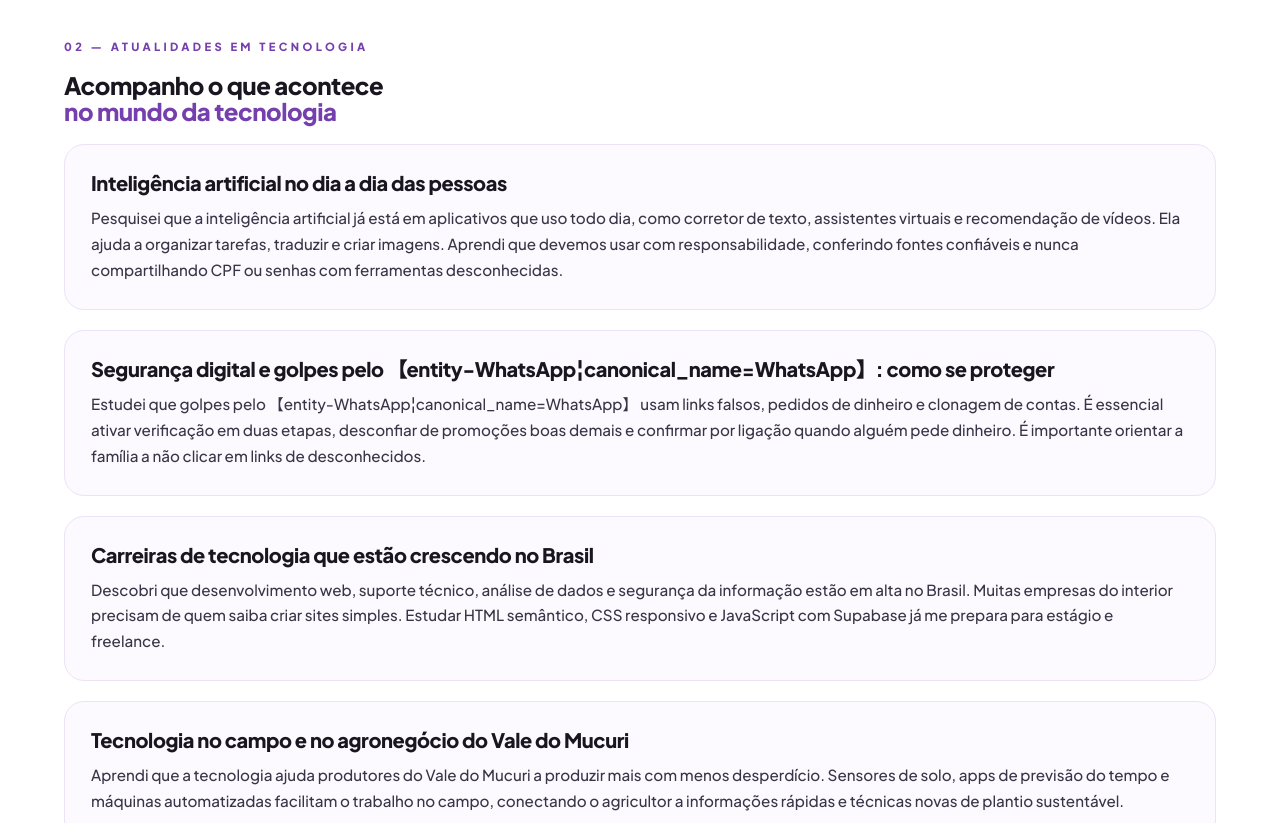
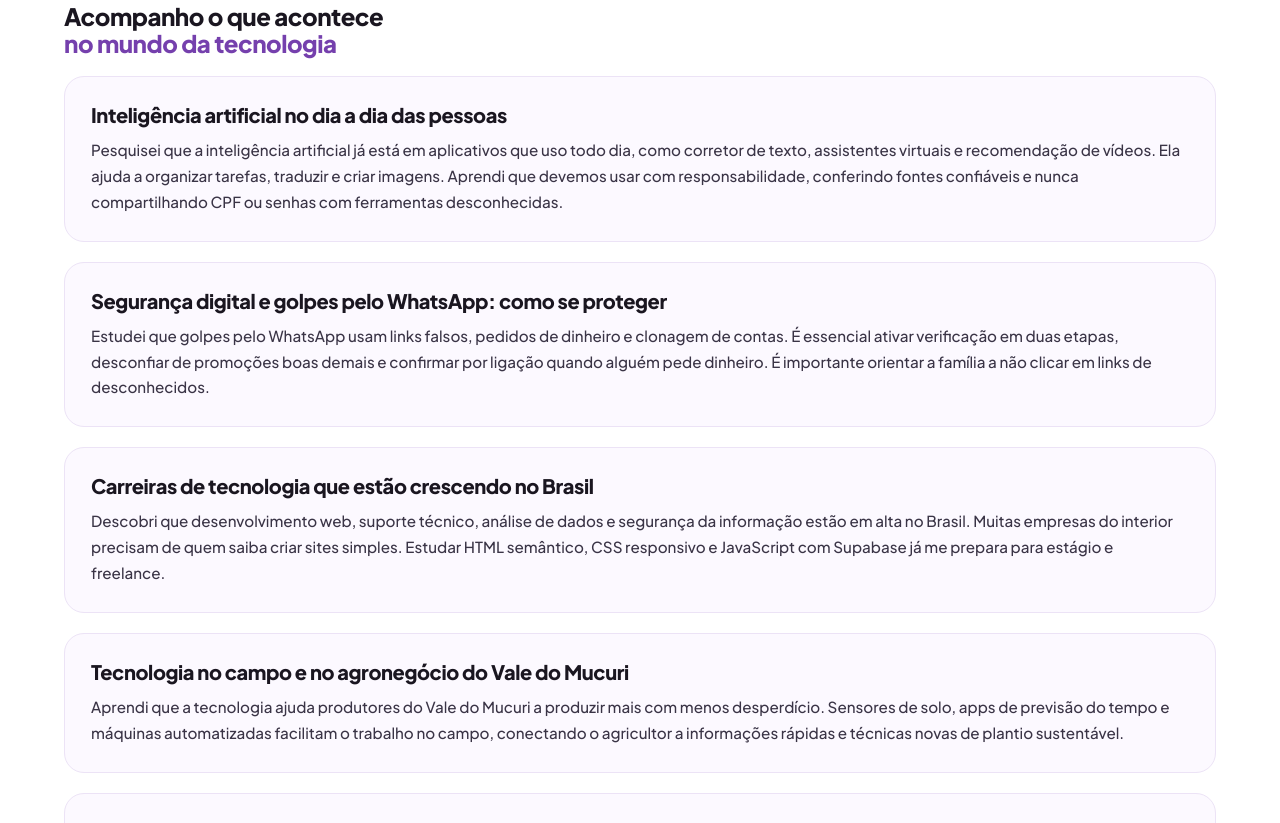
Before and after one commit to anaclaramartinssssssss/minhapaginapessoa, a plain HTML site: page index.html in a window 1280 px wide. Shown: the part 1211-2034 px from the top of the page. Drawn offline with Linux system fonts and the light colour scheme.

Commit message:
Update index.html

```diff
--- a/index.html
+++ b/index.html
@@ -69,7 +69,7 @@ footer{border-top:1px solid var(--border);padding:30px;text-align:center;color:v
   <section class="hero">
     <div>
       <div class="eyebrow">Portfólio • TI • 2026 • E.E. Doutor João Beraldo</div>
-      <h1>Olá, sou 【entity-Ana Clara¦canonical_name=Ana Clara】<br>Desenvolvo sites<br><span>modernos</span></h1>
+      <h1>Olá, sou Ana Clara é <br>Desenvolvo sites<br><span>modernos</span></h1>
       <p class="lead">Sou Ana Clara Martins Lisboa, estudante de TI na Escola Estadual Doutor João Beraldo. Transformo ideias em sites bonitos, rápidos e funcionais.</p>
       <div class="hero-skills">
         <span class="skill-tag">HTML Semântico</span>
@@ -107,8 +107,8 @@ footer{border-top:1px solid var(--border);padding:30px;text-align:center;color:v
       <p>Pesquisei que a inteligência artificial já está em aplicativos que uso todo dia, como corretor de texto, assistentes virtuais e recomendação de vídeos. Ela ajuda a organizar tarefas, traduzir e criar imagens. Aprendi que devemos usar com responsabilidade, conferindo fontes confiáveis e nunca compartilhando CPF ou senhas com ferramentas desconhecidas.</p>
     </article>
     <article class="atualidade">
-      <h2>Segurança digital e golpes pelo 【entity-WhatsApp¦canonical_name=WhatsApp】: como se proteger</h2>
-      <p>Estudei que golpes pelo 【entity-WhatsApp¦canonical_name=WhatsApp】 usam links falsos, pedidos de dinheiro e clonagem de contas. É essencial ativar verificação em duas etapas, desconfiar de promoções boas demais e confirmar por ligação quando alguém pede dinheiro. É importante orientar a família a não clicar em links de desconhecidos.</p>
+      <h2>Segurança digital e golpes pelo  WhatsApp: como se proteger</h2>
+      <p>Estudei que golpes pelo WhatsApp usam links falsos, pedidos de dinheiro e clonagem de contas. É essencial ativar verificação em duas etapas, desconfiar de promoções boas demais e confirmar por ligação quando alguém pede dinheiro. É importante orientar a família a não clicar em links de desconhecidos.</p>
     </article>
     <article class="atualidade">
       <h2>Carreiras de tecnologia que estão crescendo no Brasil</h2>
```
